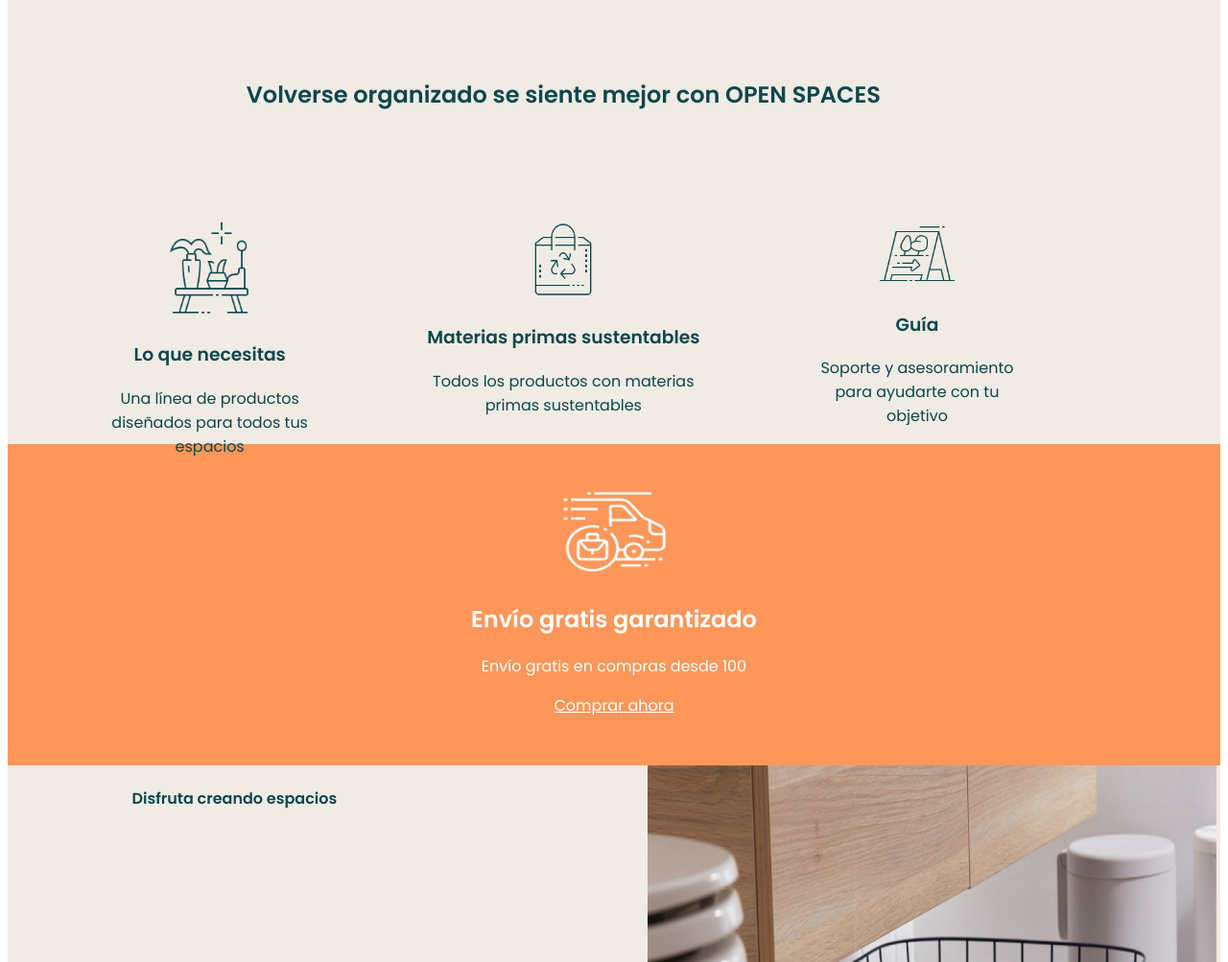
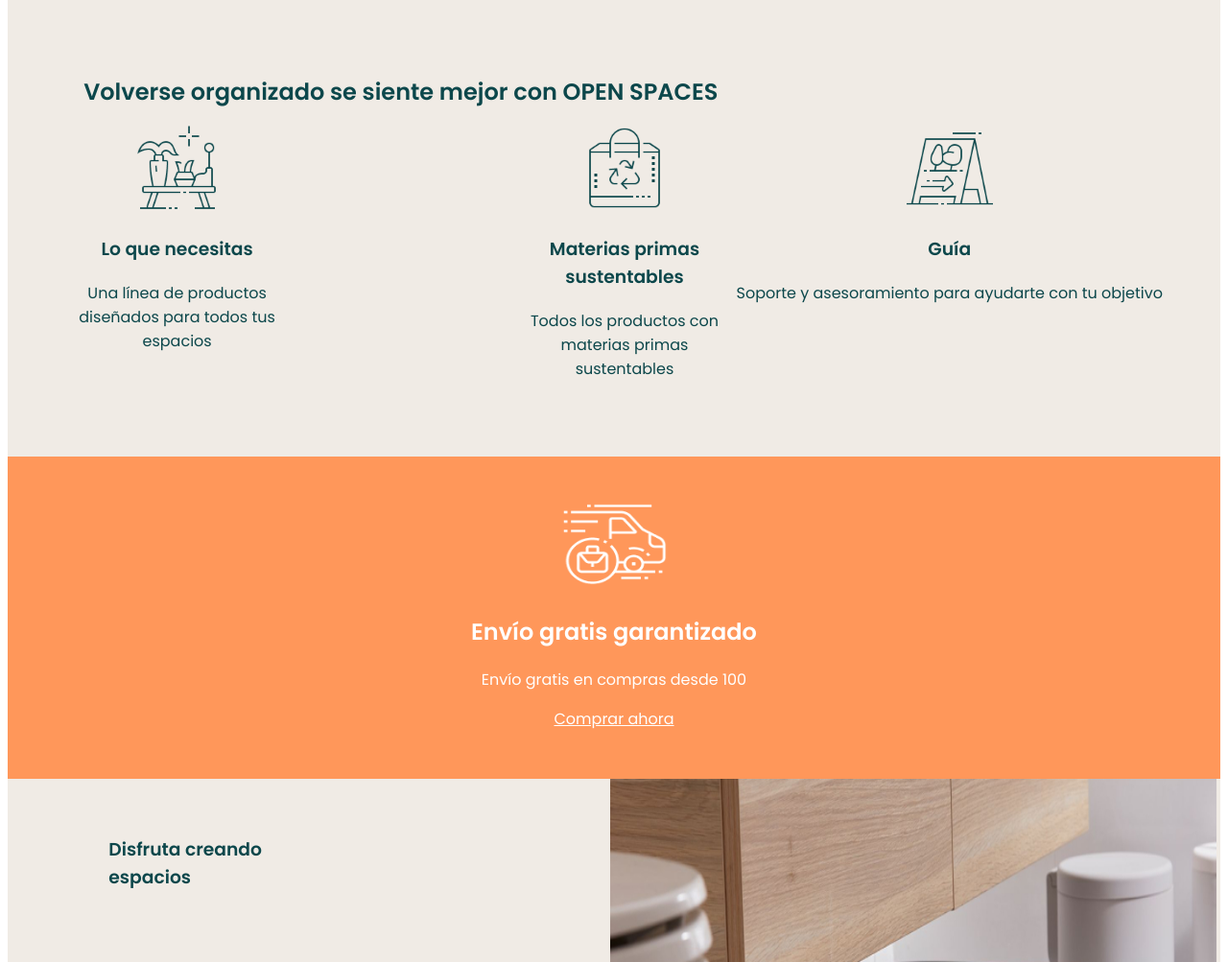
Before and after one commit to Adalab/modulo-1-evaluacion-final-IrisMireya, a website: page src/html/index.html in a window 1280 px wide. Shown: the part 383-1386 px from the top of the page at 96% size. Drawn offline with nearby package versions, Linux system fonts and the light colour scheme; files that its build step writes are made by us from their sources; files whose address does not match are found by name.

```diff
--- a/src/html/partials/footer.html
+++ b/src/html/partials/footer.html
@@ -1,4 +1,4 @@
-<footer class="footer">
+<footer class="footer" title="the end">
     <div class="footer__container">
         <nav class="footer__nav">
             <h4 title="Store">Tienda</h4>
@@ -55,22 +55,22 @@
         <ul class="redes-container__ul">
             <li>
                 <a href="https://es.linkedin.com/">
-                    <img src="https://pngimg.com/uploads/linkedIn/linkedIn_PNG2.png" class="redes-container__logos">
+                    <img src="https://pngimg.com/uploads/linkedIn/linkedIn_PNG2.png" class="redes-container__logos" alt="image">
                 </a>
             </li>
             <li>
                 <a href="https://www.instagram.com/?hl=es">
-                    <img src="https://pngimg.com/uploads/instagram/instagram_PNG1.png" class="redes-container__logos">
+                    <img src="https://pngimg.com/uploads/instagram/instagram_PNG1.png" class="redes-container__logos" alt="image">
                 </a>
             </li>
             <li>
                 <a href="https://twitter.com/?lang=es">
-                    <img src="https://pngimg.com/uploads/twitter/twitter_PNG3.png" class="redes-container__logos">
+                    <img src="https://pngimg.com/uploads/twitter/twitter_PNG3.png" class="redes-container__logos" alt="image">
                 </a>
             </li>
         </ul>
-    <!-- Botón animación -->
-        <div class="rotate"><a href="#home"><img class="arrow"  src="https://cdn-icons.flaticon.com/png/512/2267/premium/2267904.png?token=exp=1647198541~hmac=559099fca5b4fa39753a7fedb80237f9" alt="icono inicio de página" title="Ir al inicio de la página"/></a></div>
+
+        <div class="rotate"><a href="#home"><img class="arrow" src="https://cdn-icons.flaticon.com/png/512/2267/premium/2267904.png?token=exp=1647198541~hmac=559099fca5b4fa39753a7fedb80237f9" alt="icono inicio de página" title="Ir al inicio de la página"/></a></div>
 
     </div>
 
--- a/src/html/partials/header.html
+++ b/src/html/partials/header.html
@@ -9,7 +9,7 @@
           </ul>
 
         <a title="header__burger--link" href="https://adalab.es">
-        <img src="./assets/images/menu-icon.png" class="header__container--burger"/></a>
+        <img src="./assets/images/menu-icon.png" class="header__container--burger" alt="burger"/></a>
 
         <img src="./assets/images/logo.png" class="header__container--logo" alt="logo"/>
     </nav>
--- a/src/html/partials/section1.html
+++ b/src/html/partials/section1.html
@@ -2,19 +2,19 @@
       <h2 class="section1__item1">Volverse organizado se siente mejor con OPEN SPACES</h2>
 
         <div class="section1__item2">
-            <img class="icon" src="./assets/images/icon_1.png" width=" 90" height=" 99"/>
+            <img class="icon" src="./assets/images/icon_1.png" width=" 90" height=" 90"/>
           <h3 class="section1__title">Lo que necesitas</h3>
           <p class="section1-paragraph">Una línea de productos diseñados para todos tus espacios</p>
         </div>
 
         <div class="section1__item3">
-            <img class="icon" src="./assets/images/Biodegradable bag.png" width="72" height=" 81"/>
+            <img class="icon" src="./assets/images/Biodegradable bag.png" width="90" height="90"/>
             <h3 class="section1__title">Materias primas sustentables</h3>
           <p class="section1-paragraph">Todos los productos con materias primas sustentables</p>
         </div>
 
         <div class="section1__item4">
-            <img class="icon" src="./assets/images/Park.png" width="78.9" height="67.5"/>
+            <img class="icon" src="./assets/images/Park.png" width="90" height="90"/>
             <h3 class="section1__title">Guía</h3>
           <p class="section1-paragraph">Soporte y asesoramiento para ayudarte con tu objetivo</p>
         </div>
--- a/src/html/partials/section3.html
+++ b/src/html/partials/section3.html
@@ -1,5 +1,5 @@
 <section class="section3" title="section3">
-    <h4 class="section3__item1">Disfruta creando espacios</h4>
+    <h3 class="section3__item1">Disfruta creando espacios</h3>
     <p class="section3__item2">Una línea de productos diseñados para todos tus espacios</p>
     <button class="section3__button2">comprar ahora</button>
     <img class="section3__img" alt="creando espacios" src="./assets/images/creando-espacios.jpg"/>
--- a/src/scss/layout/_footer.scss
+++ b/src/scss/layout/_footer.scss
@@ -1,4 +1,4 @@
-.footer {
+.footer{
 background-color: $darkgreen;
 color: $lightngray;
 padding-top: 45px;
@@ -8,19 +8,22 @@
     font-size: 14px;
     text-decoration: none;
     color: $lightngray;
-    display: inline;
+    display:  flex;
+    padding-left: 10px;
+    padding-top: 10px;
+    margin-left: 10px;
 }
-
+&__container{
+  padding-left: 20px;
+  padding-top: 30px;
+  margin-left: 50px;
+}
 &__ul{
   list-style-type: none;
   display: flex;
   flex-direction: column;
   flex-wrap: wrap;
   align-content: center;
-}
-
-&__nav{
-  text-align: center;
 }
 
 .redes-container {
@@ -57,6 +60,9 @@
 .rotate:hover {
   transform: rotate(360deg);
 }
-@media all and (min-width: 768px){}
+@media all and (min-width: 768px){
+
 
 }
+
+}
--- a/src/scss/layout/_header.scss
+++ b/src/scss/layout/_header.scss
@@ -48,7 +48,7 @@
         margin: 100px 0 24px;
         text-align: center;
         }
-        &--button1 {
+        &--button1{
           background-color: $darkgreen;
           color: $white;
           text-transform: capitalize;
@@ -59,12 +59,11 @@
           font-weight: 600;
           margin-bottom: 50px;
         }
-        &--button1:hover {
-          width: 352px;
-          height: 96px;
-          background-color: purple;
-          transition: all 500ms ease;
-
+            &--button1:hover {
+            width: 352px;
+            height: 96px;
+            background-color: purple;
+            transition: all 1000ms ease;
         }
   }
   @media all and (min-width: 1200px) {
--- a/src/scss/layout/_section1.scss
+++ b/src/scss/layout/_section1.scss
@@ -2,54 +2,53 @@
     color: $darkgreen;
     font-family: $fontfamily;
     background-color: $beige;
-    padding-top: 5%;
-    padding-bottom: 5%;
+    text-align: center;
     display: grid;
-    grid-template-columns: 1fr 1fr 1fr 1fr 1fr 1fr 1fr 1fr 1fr 1fr 1fr 1fr;
-    grid-template-rows: 50% 60% 50%;
+    grid-template-columns: 1fr;
+    grid-template-rows: 20% 40% 20%;
     grid-gap: 0;
+    padding: 60px;
 
     &__item1{
         grid-column-start: 1;
-        grid-column-end: 12;
-        text-align: center;
+        grid-column-end: 1;
     }
     &__item2{
-        grid-column-start: 5;
-        grid-column-end:8;
-        text-align: center;
+        grid-column-start: 1;
+        grid-column-end: 1;
     }
     &__item3{
-        grid-column-start: 5;
-        grid-column-end:8;
-        text-align: center;
+        grid-column-start: 1;
+        grid-column-end: 1;
     }
     &__item4{
-        grid-column-start: 5;
-        grid-column-end:8;
-        text-align: center;
+        grid-column-start: 1;
+        grid-column-end: 1;
     }
 
 @media all and (min-width: 768px){
+    display: grid;
+    grid-template-columns: 1fr 1fr 1fr;
+    text-align: center;
+    justify-content: center;
+
     &__item1{
         grid-column-start: 1;
-        grid-column-end: 12;
-        text-align: center;
+        grid-column-end: 4;
+
     }
     &__item2{
-        grid-column-start: 2;
-        grid-column-end: 4;
-        text-align: center;
+        grid-row-start: 2;
+        grid-row-end: 2;
     }
     &__item3{
-        grid-column-start: 5;
-        grid-column-end: 8;
-        text-align: center;
+        grid-column-start: 3;
+        grid-column-end: 3;
     }
     &__item4{
-        grid-column-start: 9;
-        grid-column-end: 11;
-        text-align: center;
+        grid-column-start: 4;
+        grid-column-end: 4;
+
     }
 }
 }
--- a/src/scss/layout/_section3.scss
+++ b/src/scss/layout/_section3.scss
@@ -17,7 +17,7 @@
         text-align: center;
         }
 
-    &__button2 {
+    &__button2{
     background-color: $darkgreen;
     color: $white;
     text-transform: capitalize;
@@ -30,6 +30,12 @@
     grid-column-start: 4;
     grid-column-end: 8;
     }
+    &__button2:hover{
+        width: 352px;
+        height: 96px;
+        background-color: purple;
+        transition: all 1000ms ease;
+      }
 
     &__img {
         width: 100%;
@@ -38,17 +44,17 @@
       }
 
     @media all and (min-width: 1200px){
-        .section3 {
+
             &__item1{
-                grid-column-start: 1;
-                grid-column-end: 5;
-                text-align: center;
-                grid-template-rows: 520% 60% 20%;
+                grid-column-start: 2;
+                grid-column-end: 4;
+                text-align: left;
+                padding-top: 40px;
                 }
             &__item2{
                 grid-column-start: 2;
                 grid-column-end: 4;
-                text-align: center;
+                text-align: left;
                 }
 
             &__button2 {
@@ -62,16 +68,8 @@
             margin-bottom: 60px;
             margin-top: 20px;
             grid-column-start: 2;
-            grid-column-end: 3;
+            grid-column-end: 4;
             }
-            &__button2:hover {
-                width: 352px;
-                height: 96px;
-                background-color: purple;
-                transition: all 500ms ease;
-
-              }
-
             &__img {
                 width: 100%;
                 height: 100%;
@@ -81,6 +79,5 @@
                 grid-row-end: 4;
                 margin-left: 16%;
               }
-    }
 }
 }
```
